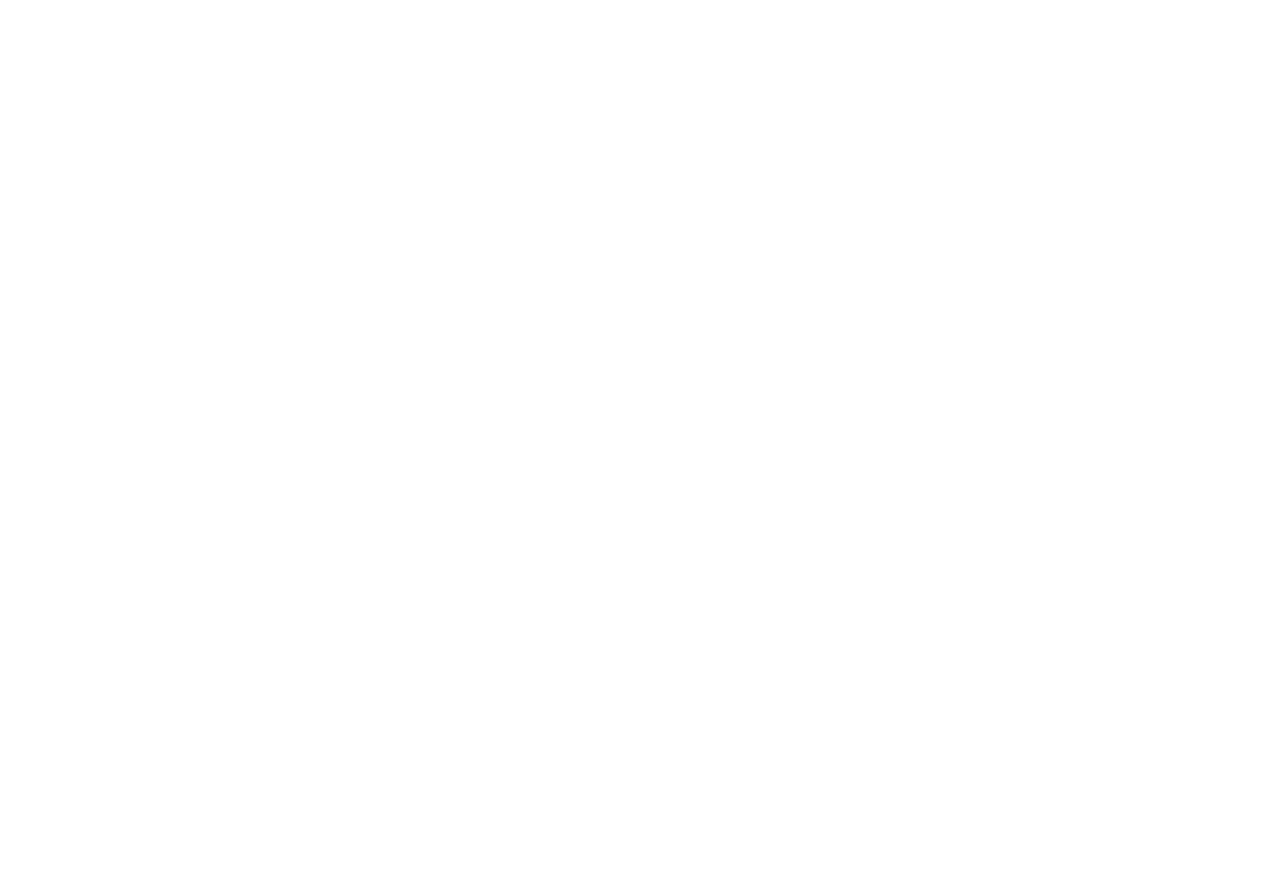
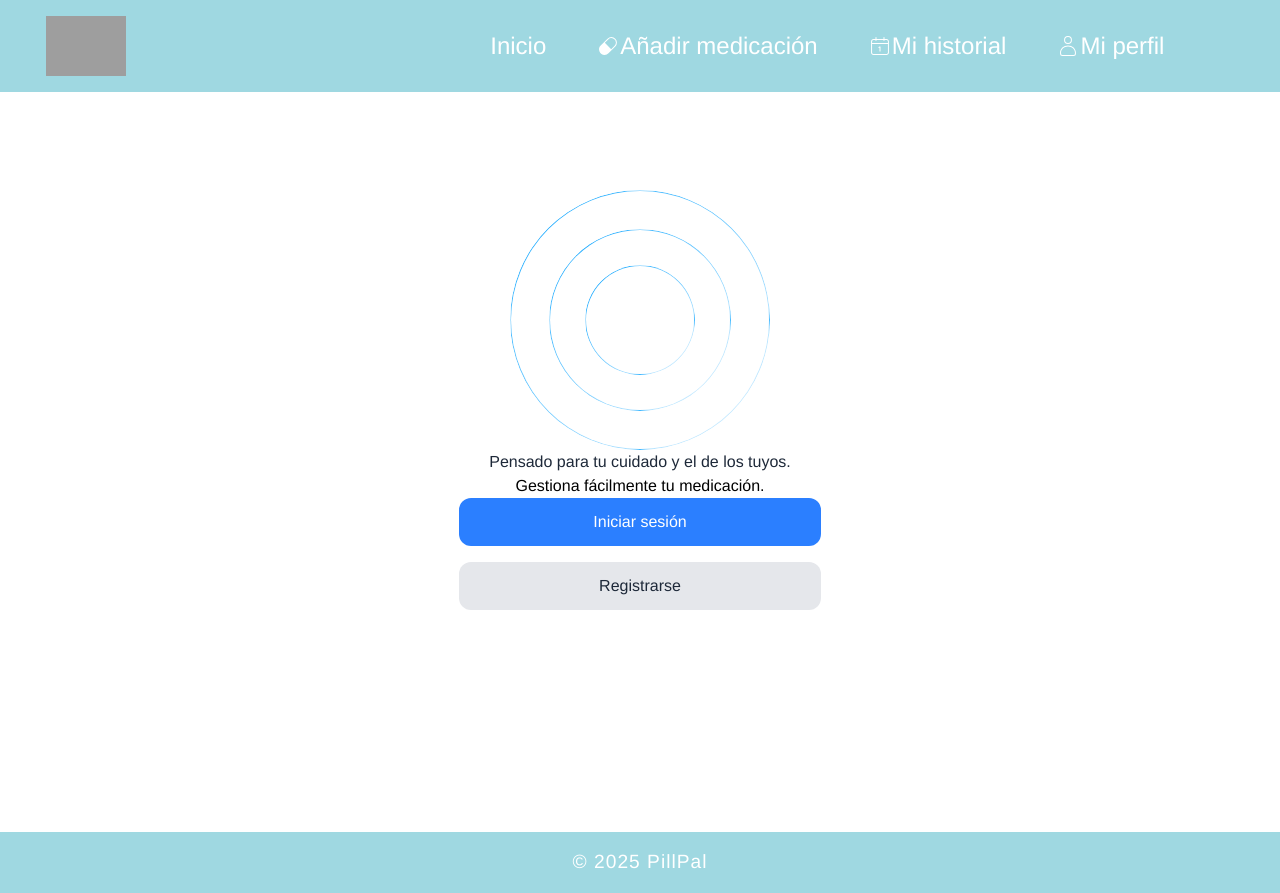
Before and after one commit to PillPal-FullStack/PillPal-Front, a React (Vite) app: page /auth/login in a window 1280 px wide. Before the commit this address had no page. Before the commit the page ends 800 px from the top, so only its background shows below. Built offline with nearby package versions, Linux system fonts and the light colour scheme; grey boxes are pictures that could not be loaded.

Commit message:
created buttonsIndex, LogoCircles

```diff
--- /dev/null
+++ b/src/components/ButtonsIndex.jsx
@@ -0,0 +1,14 @@
+import React from 'react'
+
+function ButtonsIndex() {
+  return (
+    <div className='flex flex-col gap-4'>
+        <button className="w-[362px] h-[48px] bg-blue-500 text-white font-semibold rounded-xl hover:bg-blue-600 transition-colors cursor-pointer">
+            Iniciar sesión</button>
+        <button className="w-[362px] h-[48px] bg-gray-200 text-gray-800 font-semibold rounded-xl hover:bg-gray-300 transition-colors cursor-pointer">
+            Registrarse</button>
+    </div>
+  )
+}
+
+export default ButtonsIndex
--- /dev/null
+++ b/src/components/LogoCircles.jsx
@@ -0,0 +1,50 @@
+import React from 'react'
+
+function LogoCircles({logoSrc="public/pillpal.png", size=260, logoSize = 48}) {
+    const outerCircle = size;
+    const middleCircle = size * 0.7;
+    const innerCircle = size * 0.42;
+
+    const middleOffset = (size - middleCircle) / 2;
+    const innerOffset = (size - innerCircle) / 2;
+  return (
+    <div className="relative" style={{ width: outerCircle, height: outerCircle }}>
+<style>
+{`
+.ring-gradient {
+border: 1px solid transparent;
+background-image: linear-gradient(135deg, #0ea5ff, rgba(14,165,255,0.1));
+background-clip: border-box;
+-webkit-mask:
+linear-gradient(#fff 0 0) content-box,
+linear-gradient(#fff 0 0);
+-webkit-mask-composite: destination-out;
+mask-composite: exclude;
+}
+`}
+</style>
+
+<div
+className="absolute rounded-full ring-gradient"
+style={{ width: outerCircle, height: outerCircle }}
+></div>
+
+
+
+<div
+className="absolute rounded-full ring-gradient"
+style={{ width: middleCircle, height: middleCircle, left: middleOffset, top: middleOffset }}
+></div>
+
+
+<div
+className="absolute rounded-full ring-gradient flex items-center justify-center bg-white"
+style={{ width: innerCircle, height: innerCircle, left: innerOffset, top: innerOffset }}
+>
+<img src={logoSrc} alt="Logo" style={{ width: logoSize, height: logoSize, objectFit: "contain" }} />
+</div>
+</div>
+  )
+}
+
+export default LogoCircles
--- a/src/pages/auth/Login.jsx
+++ b/src/pages/auth/Login.jsx
@@ -1,8 +1,15 @@
 import React from 'react'
+import LogoCircles from '../../components/LogoCircles'
+import ButtonsIndex from '../../components/ButtonsIndex'
 
 const Login = () => {
   return (
-    <div>Login</div>
+    <div className="flex flex-col items-center justify-center min-h-screen space-y-6 bg-white p-6">
+      <LogoCircles logoSrc="public/pillpal.png" size={260} logoSize={64}/>
+      <h3 className="text-xl font-semibold text-gray-800 text-center mt-6">Pensado para tu cuidado y el de los tuyos.</h3>
+      <p>Gestiona fácilmente tu medicación.</p>
+      <ButtonsIndex />
+    </div>
   )
 }
 
--- a/src/router/Router.jsx
+++ b/src/router/Router.jsx
@@ -5,6 +5,7 @@
 import History from "../pages/History";
 import Profile from "../pages/Profile";
 import Reminders from "../pages/Reminders";
+import Login from "../pages/auth/Login";
 
 export default function AppRouter() {
   return (
@@ -16,6 +17,7 @@
           <Route path="/history" element={<History />} />
           <Route path="/profile" element={<Profile />} />
           <Route path="/reminders" element={<Reminders />} />
+          <Route path="/auth/login" element={<Login />}/>
         </Route>
       </Routes>
     </BrowserRouter>
```
Also changed, not shown: 1 other file (tests, documents, lock files or other folders).
